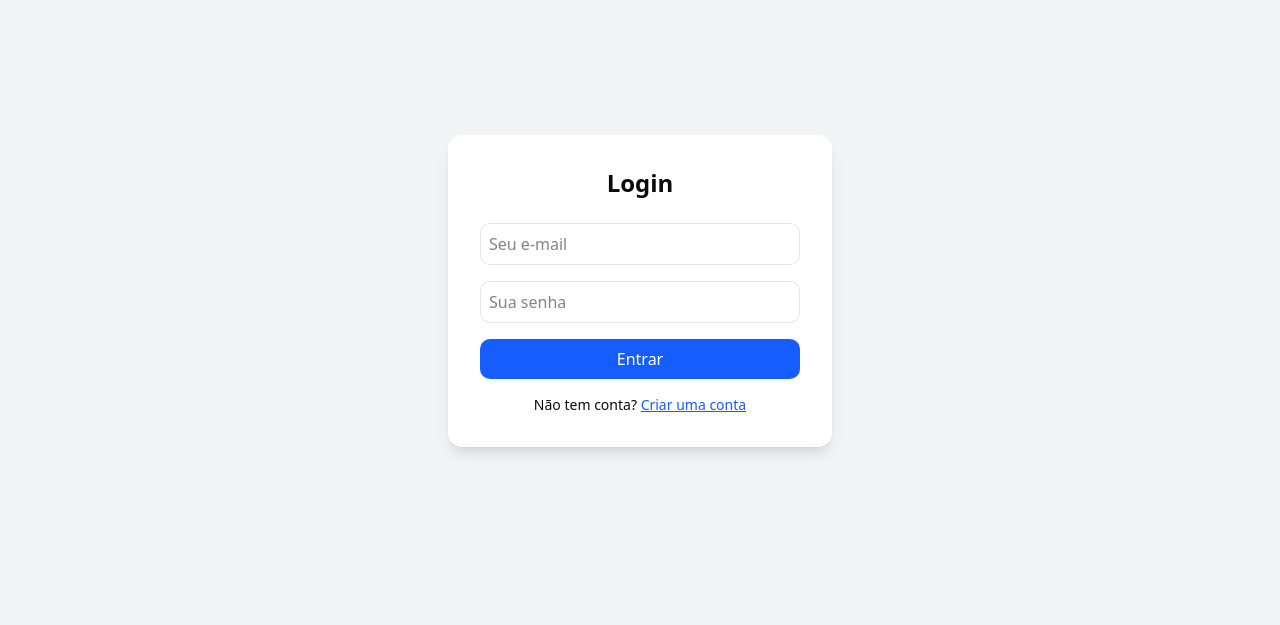
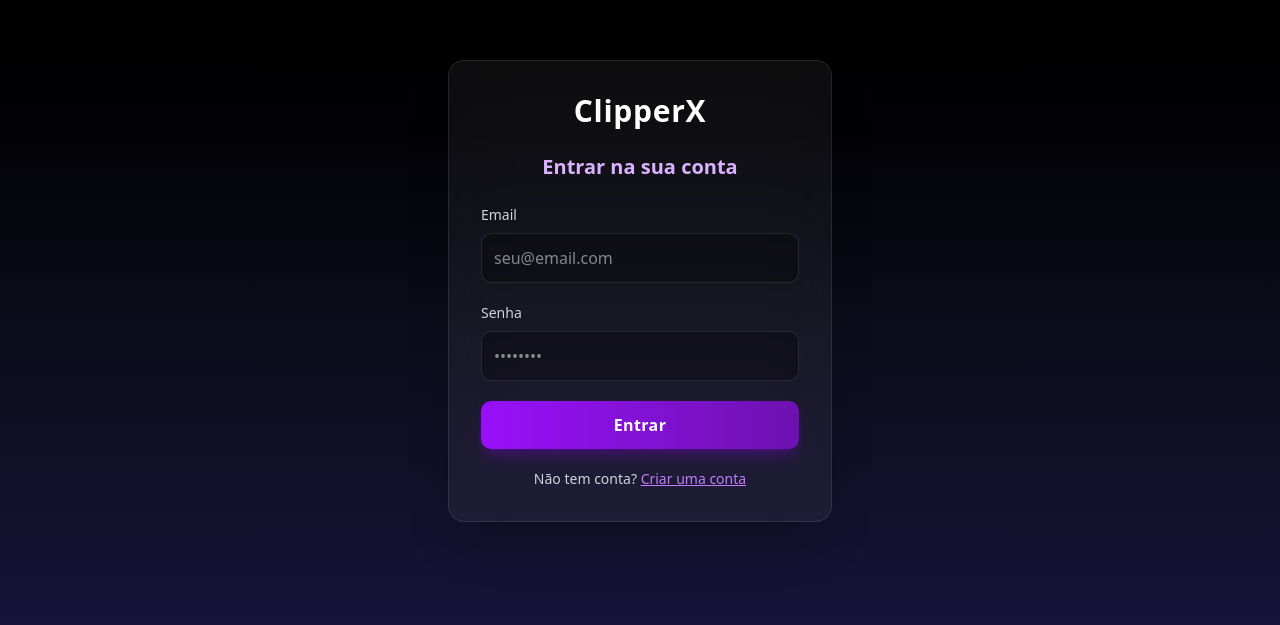
Before and after one commit to TH3UZADS01/clipperx, a Next.js app: page /login in a window 1280 px wide. Shown: the part 109-734 px from the top of the page. Built offline with nearby package versions, Linux system fonts and the light colour scheme.

Commit message:
Estilização paginas de login e cadastro

```diff
--- a/src/app/cadastro/page.tsx
+++ b/src/app/cadastro/page.tsx
@@ -16,7 +16,6 @@ export default function RegisterPage() {
     e.preventDefault();
     setError("");
 
-    // validação simples
     if (password !== confirmPassword) {
       setError("As senhas não são iguais!");
       return;
@@ -34,22 +33,28 @@ export default function RegisterPage() {
       return;
     }
 
-    router.push("/");
+    router.push("/login");
   }
 
   return (
-    <div className="min-h-screen flex items-center justify-center bg-gray-100">
-      <div className="bg-white p-8 rounded-xl shadow-lg w-full max-w-sm">
-        <h1 className="text-2xl font-bold mb-5">Criar Conta</h1>
+    <div className="min-h-screen flex items-center justify-center bg-gradient-to-br from-black via-[#12081F] to-[#24104F] px-4">
 
-        {error && <p className="text-red-500 mb-3">{error}</p>}
+      <div className="w-full max-w-sm bg-white/10 backdrop-blur-xl border border-white/20 p-8 rounded-2xl shadow-[0_0_25px_rgba(113,92,244,0.4)]">
+
+        <h1 className="text-3xl font-extrabold text-center text-white mb-6">
+          Criar Conta
+        </h1>
+
+        {error && (
+          <p className="text-red-400 text-sm mb-3 text-center">{error}</p>
+        )}
 
         <form onSubmit={handleSubmit} className="flex flex-col gap-4">
 
           <input
             type="text"
-            placeholder="Nome"
-            className="border p-2 rounded"
+            placeholder="Nome completo"
+            className="p-3 rounded-lg bg-white/5 text-white border border-white/20 placeholder-gray-300 focus:border-purple-400 focus:ring-2 focus:ring-purple-500/30 outline-none"
             value={name}
             onChange={(e) => setName(e.target.value)}
             required
@@ -58,7 +63,7 @@ export default function RegisterPage() {
           <input
             type="email"
             placeholder="E-mail"
-            className="border p-2 rounded"
+            className="p-3 rounded-lg bg-white/5 text-white border border-white/20 placeholder-gray-300 focus:border-purple-400 focus:ring-2 focus:ring-purple-500/30 outline-none"
             value={email}
             onChange={(e) => setEmail(e.target.value)}
             required
@@ -67,7 +72,7 @@ export default function RegisterPage() {
           <input
             type="password"
             placeholder="Senha"
-            className="border p-2 rounded"
+            className="p-3 rounded-lg bg-white/5 text-white border border-white/20 placeholder-gray-300 focus:border-purple-400 focus:ring-2 focus:ring-purple-500/30 outline-none"
             value={password}
             onChange={(e) => setPassword(e.target.value)}
             required
@@ -76,7 +81,7 @@ export default function RegisterPage() {
           <input
             type="password"
             placeholder="Confirmar senha"
-            className="border p-2 rounded"
+            className="p-3 rounded-lg bg-white/5 text-white border border-white/20 placeholder-gray-300 focus:border-purple-400 focus:ring-2 focus:ring-purple-500/30 outline-none"
             value={confirmPassword}
             onChange={(e) => setConfirmPassword(e.target.value)}
             required
@@ -84,15 +89,19 @@ export default function RegisterPage() {
 
           <button
             type="submit"
-            className="bg-blue-600 text-white p-2 rounded hover:bg-blue-500"
+            className="
+              bg-purple-600 hover:bg-purple-700
+              transition-all p-3 rounded-lg text-white font-semibold
+              shadow-[0_0_15px_rgba(113,92,244,0.5)]
+            "
           >
             Criar Conta
           </button>
         </form>
 
-        <p className="mt-4 text-sm text-center">
+        <p className="mt-4 text-sm text-center text-gray-300">
           Já tem conta?{" "}
-          <a href="/login" className="text-blue-600 underline">
+          <a href="/login" className="text-purple-400 underline">
             Fazer login
           </a>
         </p>
--- a/src/app/login/page.tsx
+++ b/src/app/login/page.tsx
@@ -1,84 +1,107 @@
-//projeto feito em .tsx ou seja (HTML + CSS [tailwind] + TYPESCIPT)
-
 "use client";
 
 import { useRouter } from "next/navigation";
 import { useState } from "react";
 
-
-//criação de acessos para simulação de um login
+// usuários fake
 const usersFake = [
   { email: "admin@email.com", password: "123456" },
-{ email: "helder@example.com", password: "789456" },];
+  { email: "helder@example.com", password: "789456" },
+];
 
-
-//Isso cria uma função React que representa uma página.
 export default function LoginPage() {
-
   const router = useRouter();
-
-  // estados para guardar o email e senha digitados
   const [email, setEmail] = useState("");
   const [password, setPassword] = useState("");
+
   function handleLogin(e: React.FormEvent) {
     e.preventDefault();
 
-    // a constante vai verificar se o login e valido e retornar uma mengsagem em alert
     const userFound = usersFake.find(
-      (user) => user.email === email && user.password === password);
+      (user) => user.email === email && user.password === password
+    );
 
     if (userFound) {
       alert("Login realizado com sucesso!");
-      router.push("/"); // redirecionamento
+      router.push("/");
     } else {
       alert("Email ou senha incorretos!");
     }
   }
 
-//aqui começa o html
+  return (
+    <div
+      className="
+        min-h-screen flex items-center justify-center
+        bg-gradient-to-b from-black via-[#0b0b17] to-[#1a1440]
+        text-white px-4
+      "
+    >
+      {/* CARD */}
+      <div
+        className="
+          w-full max-w-sm p-8 rounded-2xl backdrop-blur-xl
+          bg-white/5 border border-white/10 shadow-2xl
+        "
+      >
+        <h1 className="text-3xl font-extrabold text-center tracking-wide mb-6">
+          ClipperX
+        </h1>
 
-//estrutura nova ultilizando tailwind e typescipt
-  return (
-    <div className="min-h-screen flex items-center justify-center bg-gray-100">
-
-      {/* CAIXA DO FORMULÁRIO */}
-      <div className="bg-white p-8 rounded-xl shadow-lg w-full max-w-sm">
-
-        <h1 className="text-2xl font-bold text-center mb-6">Login</h1>
+        <h2 className="text-xl font-semibold text-center mb-6 text-purple-300">
+          Entrar na sua conta
+        </h2>
 
         {/* FORM */}
-        <form onSubmit={handleLogin} className="flex flex-col space-y-4">
-
-          {/* CAMPO EMAIL */}
+        <form onSubmit={handleLogin} className="flex flex-col space-y-5">
+          <div className="flex flex-col space-y-2">
+            <label className="text-sm text-gray-300">Email</label>
             <input
               type="email"
-            placeholder="Seu e-mail"
-            className="border p-2 rounded-lg"
+              placeholder="seu@email.com"
+              className="
+                p-3 rounded-lg bg-black/30 border border-white/10
+                focus:border-purple-500 focus:ring-2 focus:ring-purple-500/50
+                outline-none transition
+              "
               onChange={(e) => setEmail(e.target.value)}
             />
+          </div>
 
-          {/* CAMPO SENHA */}
+          <div className="flex flex-col space-y-2">
+            <label className="text-sm text-gray-300">Senha</label>
             <input
               type="password"
-            placeholder="Sua senha"
-            className="border p-2 rounded-lg"
+              placeholder="••••••••"
+              className="
+                p-3 rounded-lg bg-black/30 border border-white/10
+                focus:border-purple-500 focus:ring-2 focus:ring-purple-500/50
+                outline-none transition
+              "
               onChange={(e) => setPassword(e.target.value)}
             />
+          </div>
 
-          {/* BOTÃO */}
           <button
             type="submit"
-            className="bg-blue-600 text-white p-2 rounded-lg hover:bg-blue-700"
+            className="
+              bg-gradient-to-r from-purple-600 to-purple-800
+              py-3 rounded-lg font-bold tracking-wide
+              hover:opacity-90 transition
+              shadow-lg shadow-purple-700/30
+            "
           >
             Entrar
-
           </button>
         </form>
 
-      {/* TEXTO COM LINK */}
-      <p className="mt-4 text-sm text-center">
+        {/* LINK DE CADASTRO */}
+        <p className="mt-5 text-sm text-center text-gray-300">
           Não tem conta?{" "}
-        <a href="/cadastro" className="text-blue-600 underline">
+          <a
+            href="/cadastro"
+            className="text-purple-400 hover:text-purple-300 underline"
+          >
             Criar uma conta
           </a>
         </p>
@@ -86,6 +109,7 @@ export default function LoginPage() {
     </div>
   );
 }
+
 
 
 
```
Lines whose indentation alone changed are shown as unchanged.
